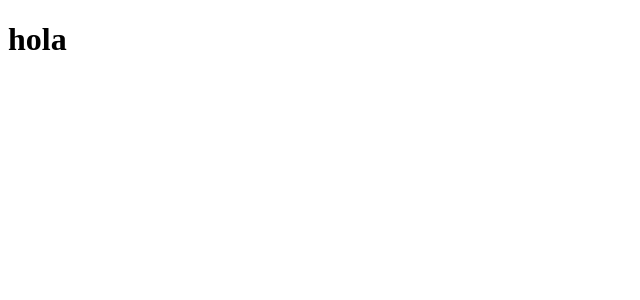
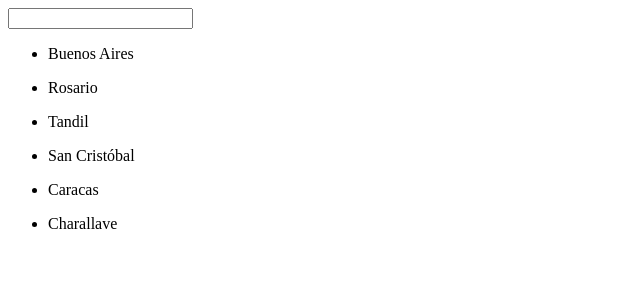
Before and after one commit to josuehoenicka/wanderlist, an Angular app: page / in a window 1280 px wide. Shown: the top 300 px of the page, without its empty margins (0-640 px from the left). Built offline with nearby package versions, Linux system fonts and the light colour scheme.

Commit message:
update: day #6

```diff
--- a/src/app/app.component.html
+++ b/src/app/app.component.html
@@ -1 +1,6 @@
-<div><h1>hola</h1></div>
+<h3 *ngIf="name">Tu nombre es: {{ name }}</h3>
+<input [(ngModel)]="name"/>
+
+<ul *ngFor="let c of countries">
+  <li>{{c}}</li>
+</ul>
--- a/src/app/app.component.ts
+++ b/src/app/app.component.ts
@@ -6,5 +6,7 @@ import { Component } from '@angular/core';
   styleUrls: ['./app.component.scss']
 })
 export class AppComponent {
-  title = 'weatherapp';
+  name!: string;
+  countries = ['Buenos Aires', 'Rosario', 'Tandil', 'San Cristóbal', 'Caracas', 'Charallave']
+  title = 'countryapp';
 }
```
Also changed, not shown: 1 other file (tests, documents, lock files or other folders).
